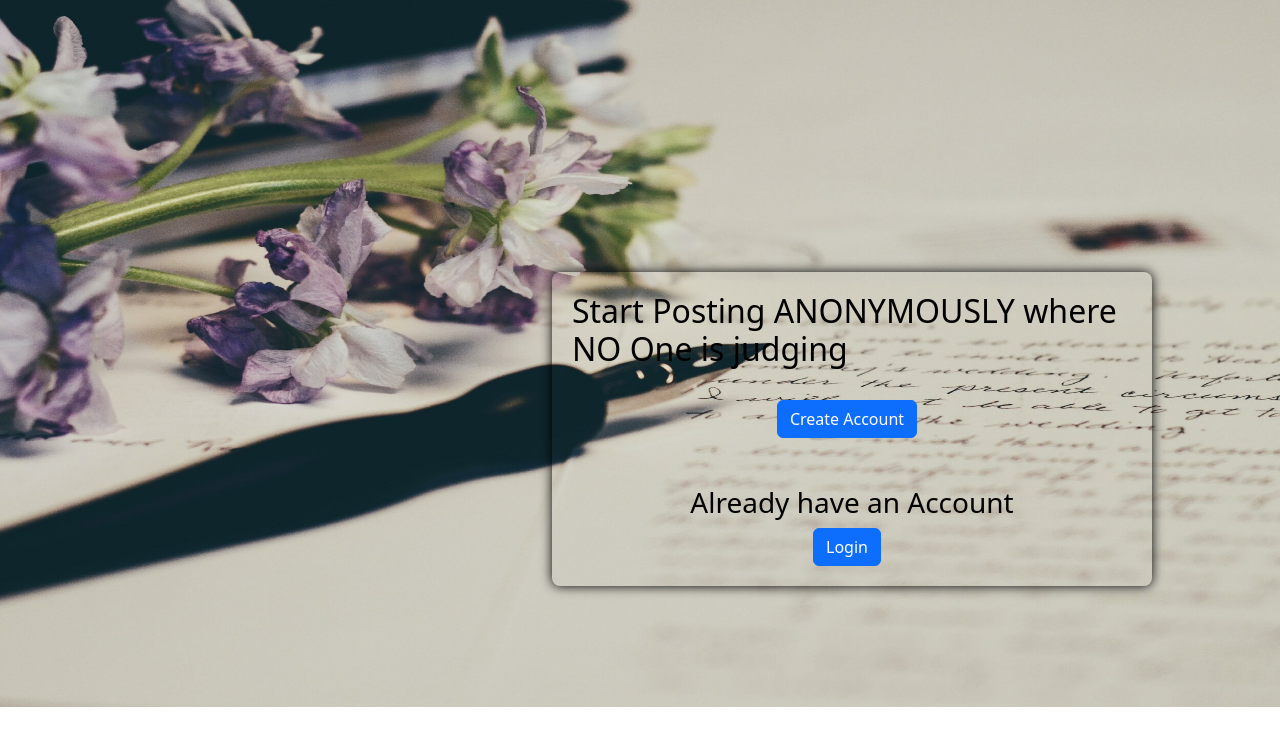
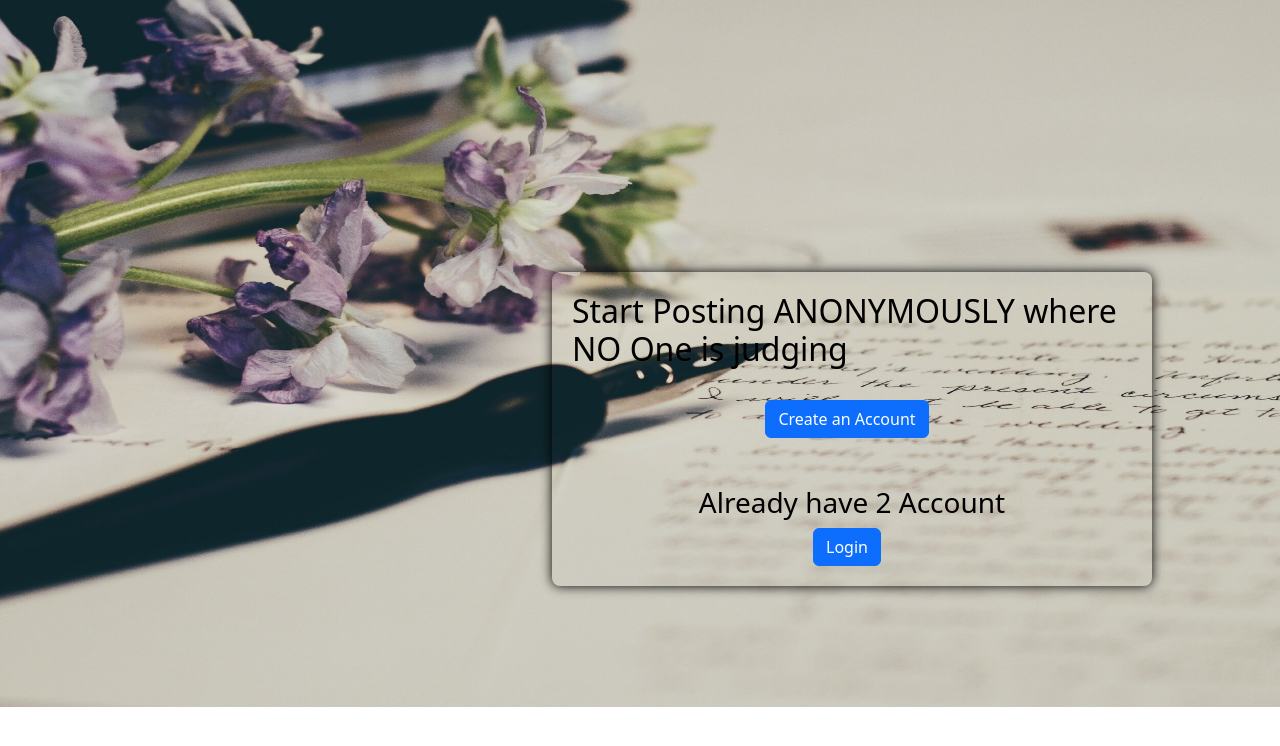
Before and after one commit to AnshikaOel/formauthentication, a React (Create React App) app: page / in a window 1280 px wide. Shown: the top 746 px of the page. Built offline with nearby package versions, Linux system fonts and the light colour scheme.

Commit message:
Update Home.js

```diff
--- a/src/Home.js
+++ b/src/Home.js
@@ -8,9 +8,9 @@ export default function Home() {
       <div id='d'>
       <div >
       <h2>Start Posting ANONYMOUSLY where NO One is judging </h2><br></br>
-      <center><button className='btn btn-primary submitText'><Link to='/registration' className="linkStyle">Create Account</Link></button></center>
+      <center><button className='btn btn-primary submitText'><Link to='/registration' className="linkStyle">Create an Account</Link></button></center>
       <br></br><br></br>
-      <center><h3>Already have an Account</h3></center>
+      <center><h3>Already have 2 Account</h3></center>
       {/* <br></br> */}
       <center><button  className='btn btn-primary submitText'><Link to='/login' className="linkStyle">Login</Link></button></center>
       </div>
```
